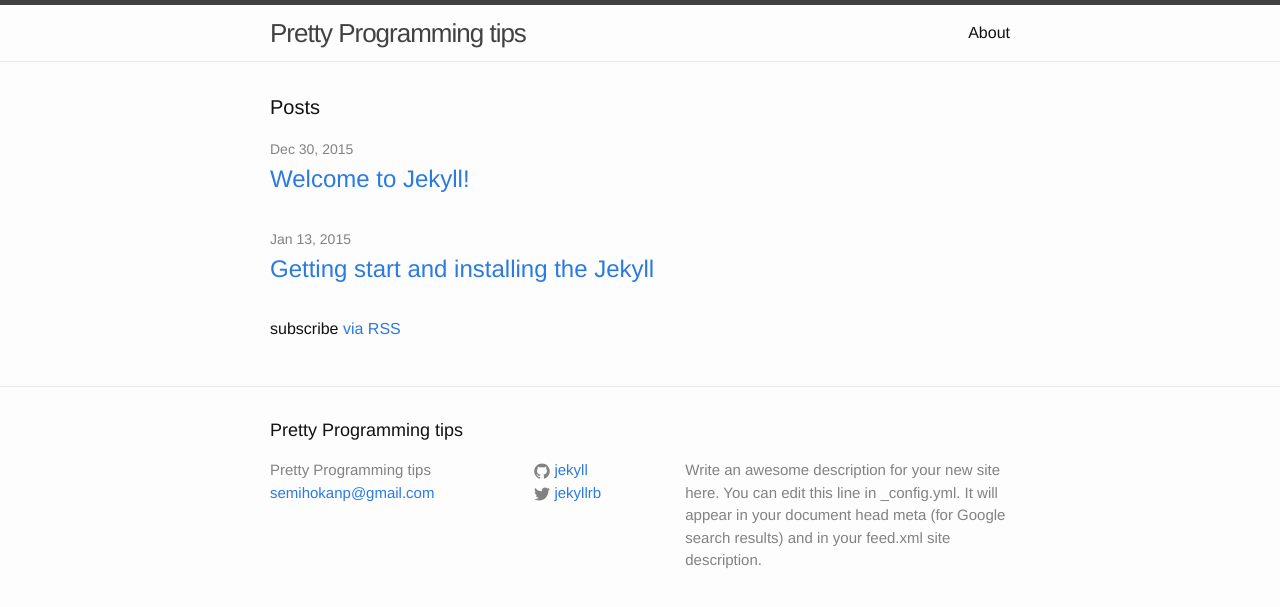
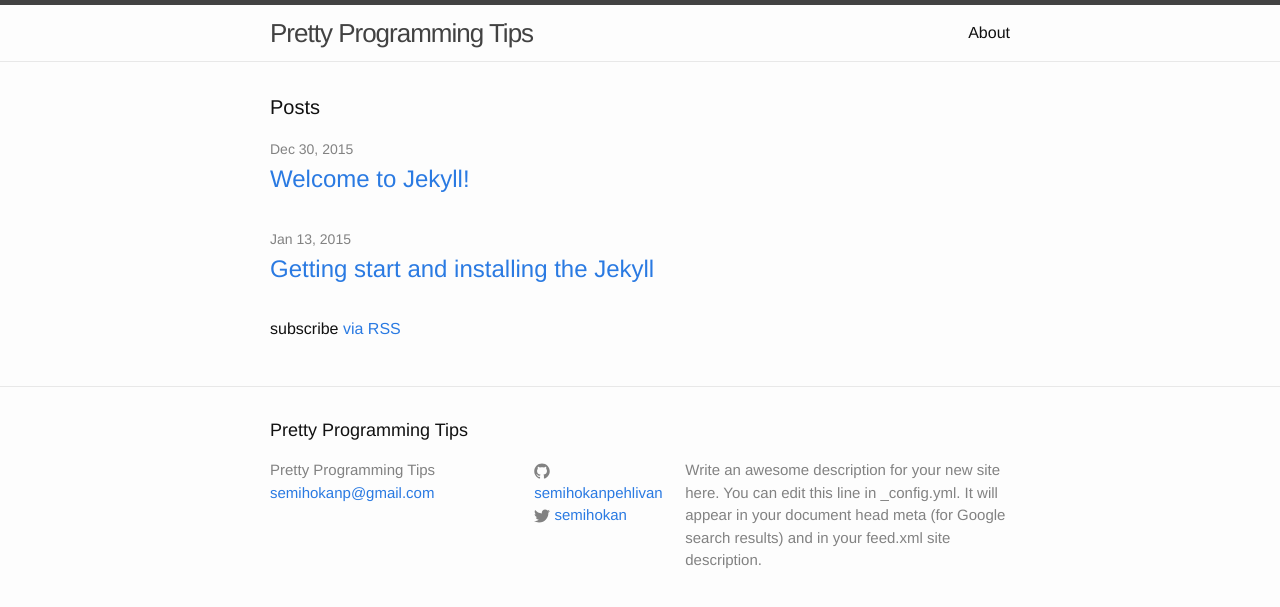
Before and after one commit to semihokanpehlivan/semihokanpehlivan.github.io, a Jekyll site: the page built from index.html, in a window 1280 px wide. Shown: the top 607 px of the page. Built offline with Jekyll 4.4.1, drawn with Linux system fonts in a browser that asks for light colours.

Commit message:
change the social links

```diff
--- a/_config.yml
+++ b/_config.yml
@@ -6,7 +6,7 @@
 # 'jekyll serve'. If you change this file, please restart the server process.
 
 # Site settings
-title: Pretty Programming tips
+title: Pretty Programming Tips
 email: semihokanp@gmail.com
 description: > # this means to ignore newlines until "baseurl:"
   Write an awesome description for your new site here. You can edit this
@@ -14,8 +14,8 @@ description: > # this means to ignore newlines until "baseurl:"
   Google search results) and in your feed.xml site description.
 baseurl: "" # the subpath of your site, e.g. /blog
 url: "http://yourdomain.com" # the base hostname & protocol for your site
-twitter_username: jekyllrb
-github_username:  jekyll
+twitter_username: semihokan
+github_username:  semihokanpehlivan
 
 # Build settings
 markdown: kramdown
```
